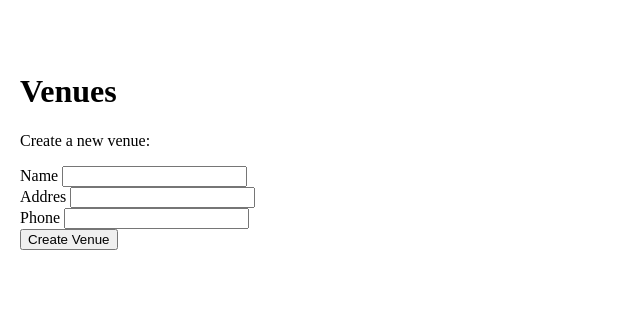
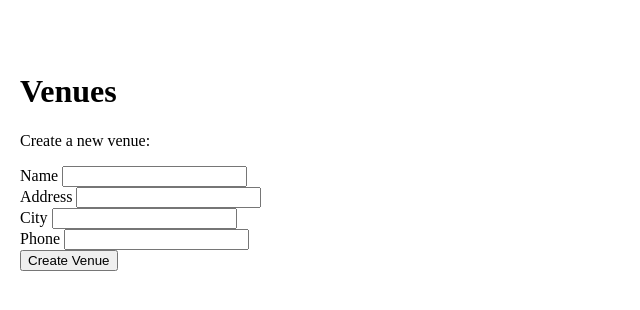
Before and after one commit to ines168/booking-site, a Flask app: page /venues in a window 1280 px wide. Shown: the part 18-328 px from the top of the page, without its empty margins (0-640 px from the left). Run offline with Flask 3, Linux system fonts and the light colour scheme.

Commit message:
added location to venues

```diff
--- a/models.py
+++ b/models.py
@@ -8,8 +8,9 @@ class Venue(db.Model):
     name=db.Column(db.String, nullable=False)
     address = db.Column(db.String, nullable=False)
     phone = db.Column(db.String, nullable=False)
+    city = db.Column(db.String, nullable=False)
     shows = db.relationship('Show', backref='venues', lazy=True)
-    # city, state, link
+    # state, link
 
     def __repr__(self):
         return f'<Venue: {self.name}>'
--- a/templates/venue.html
+++ b/templates/venue.html
@@ -2,6 +2,7 @@
 <h3>{{ venue.name }}</h3>
 <p>ID: {{venue.id}}</p>
 <p>Address: {{venue.address}}</p>
+<p>Address: {{venue.city}}</p>
 <p>Phone: {{venue.phone}}</p>
 
 <div>
@@ -16,6 +17,10 @@
       <input type="text" id="address" name="address" required value="{{venue.address}}" />
     </div>
     <div>
+      <label for="city">City</label>
+      <input type="text" id="city" name="city" required value="{{venue.city}}" />
+    </div>
+    <div>
       <label for="phone">Phone</label>
       <input type="text" id="phone" name="phone" required value="{{venue.phone}}" />
     </div>
--- a/templates/venues.html
+++ b/templates/venues.html
@@ -1,15 +1,14 @@
 {% extends "layout.html" %} {% block title %}Venues{% endblock %} {% block content %}
 <h1>Venues</h1>
+
+{% for city, venues in venues_by_city.items() %}
+<h2>{{ city }}</h2>
 <ul class="venues-list">
   {% for venue in venues %}
-
-  <li>
-    <a href="/venues/{{venue.id}}">{{ venue.name }}</a>
-    <button class="delete-btn venue-delete" data-id="{{venue.id}}">&times;</button>
-  </li>
-
+  <li><a href="/venues/{{venue.id}}">{{ venue.name }}</a><button class="delete-btn venue-delete" data-id="{{venue.id}}">&times;</button></li>
   {% endfor %}
 </ul>
+{% endfor %}
 
 <div>
   <p>Create a new venue:</p>
@@ -19,8 +18,12 @@
       <input type="text" id="name" name="name" required />
     </div>
     <div>
-      <label for="address">Addres</label>
+      <label for="address">Address</label>
       <input type="text" id="address" name="address" required />
+    </div>
+    <div>
+      <label for="city">City</label>
+      <input type="text" id="city" name="city" required />
     </div>
     <div>
       <label for="phone">Phone</label>
--- a/views/venues.py
+++ b/views/venues.py
@@ -1,4 +1,6 @@
+from collections import defaultdict
 from flask import Blueprint, request, jsonify, redirect, url_for, render_template
+from sqlalchemy import func
 from models import db, Venue
 import sys
 
@@ -7,15 +9,20 @@ venues_bp = Blueprint('venues', __name__)
 @venues_bp.route('/venues')
 def get_venues():
     venues = Venue.query.all()
-    return render_template('venues.html', venues=venues)
+    venues_by_city = defaultdict(list)
+    for venue in venues:
+        city = venue.city.strip().title()
+        venues_by_city[city].append({'id':venue.id, 'name':venue.name})
+    return render_template('venues.html', venues_by_city=venues_by_city)
 
 @venues_bp.route('/venues', methods=['POST'])
 def create_venue():
     try:
         name = request.form.get('name')
         address = request.form.get('address')
+        city = request.form.get('city')
         phone = request.form.get('phone')
-        new_venue = Venue(name=name, address=address, phone=phone)
+        new_venue = Venue(name=name, address=address, phone=phone, city=city)
         db.session.add(new_venue)
         db.session.commit()
     except:
@@ -36,6 +43,7 @@ def update_venue(venue_id):
         venue = Venue.query.filter_by(id=venue_id).first()
         name = request.form.get('name')
         address = request.form.get('address')
+        city = request.form.get('city')
         phone = request.form.get('phone')
         # data = request.get_json()
         # name = data.get('name')
@@ -48,7 +56,7 @@ def update_venue(venue_id):
             db.session.query(Venue).filter_by(id=venue_id).update({
             "name": name,
             "address": address,
-            "phone": phone
+            "phone": phone, "city":city
         })
             db.session.commit()
             return redirect(f'/venues/{venue_id}')
```
Also changed, not shown: migrations/versions/71eea1655488_.py (added, +32 -0 lines), migrations/versions/e3924acfd215_.py (added, +36 -0 lines).
